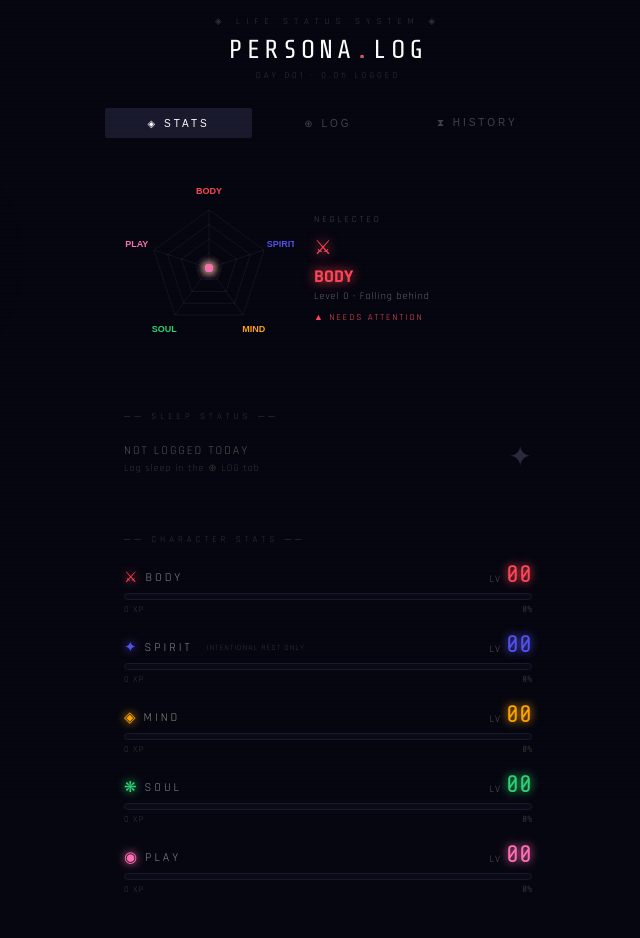
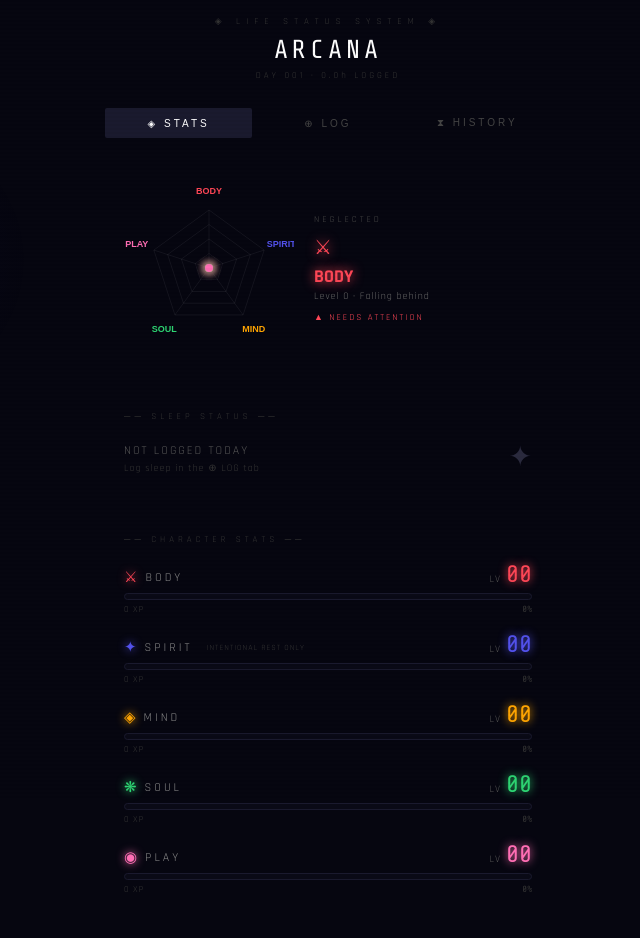
Before and after one commit to ViLLN-Dom/Persona.log, a plain HTML site: page Index.html in a window 1280 px wide. Shown: the top 938 px of the page, without its empty margins (312-952 px from the left). Drawn offline with nearby package versions, Linux system fonts and the light colour scheme.

Commit message:
Change header title from 'PERSONA' to 'ARCANA'

```diff
--- a/Index.html
+++ b/Index.html
@@ -98,7 +98,7 @@ input[type=number]::-webkit-inner-spin-button{opacity:1;}
     <!-- Header -->
     <div style="text-align:center;margin-bottom:24px;">
       <div style="font-size:9px;letter-spacing:6px;color:#333;margin-bottom:8px;">◈ LIFE STATUS SYSTEM ◈</div>
-      <h1 style="font-family:'Share Tech Mono',monospace;font-size:26px;font-weight:400;letter-spacing:4px;margin-bottom:6px;" class="shimmer-text">PERSONA<span style="-webkit-text-fill-color:#ff4757;">.</span>LOG</h1>
+      <h1 style="font-family:'Share Tech Mono',monospace;font-size:26px;font-weight:400;letter-spacing:4px;margin-bottom:6px;" class="shimmer-text">ARCANA<span style="-webkit-text-fill-color:#ff4757;"></h1>
       <div id="header-sub" style="font-size:9px;letter-spacing:3px;color:#333;"></div>
     </div>
 
```
